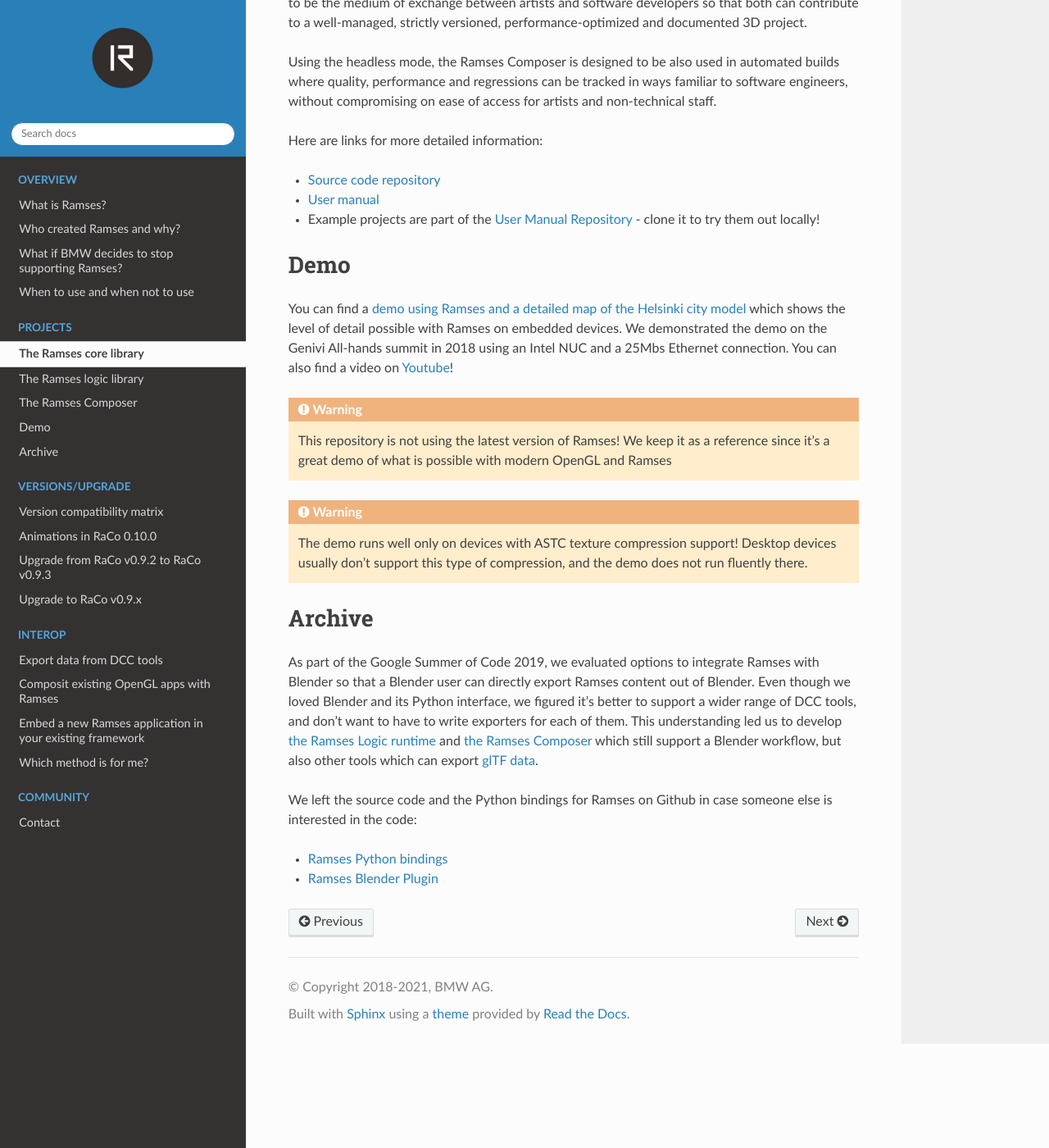
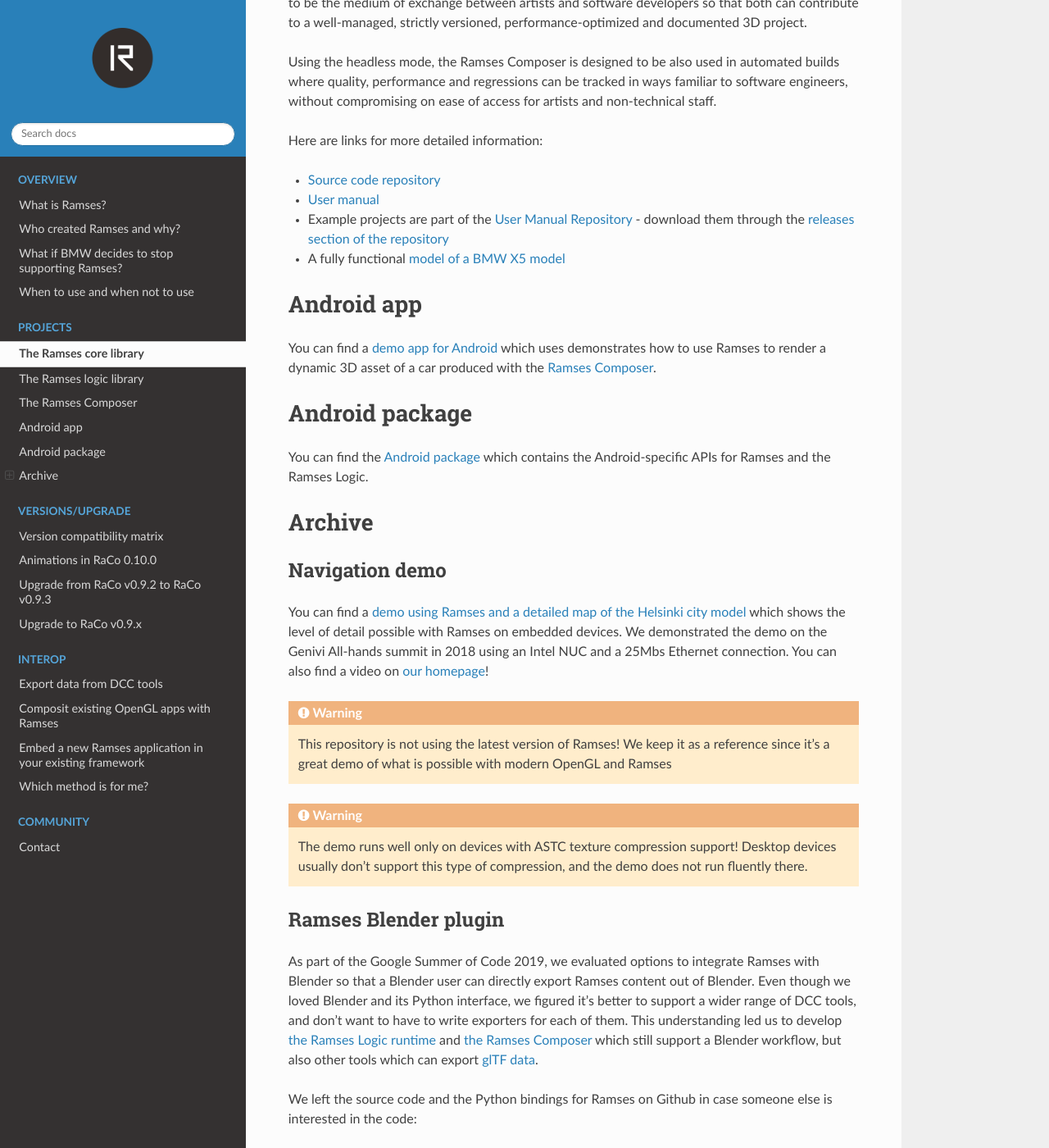
Before and after one commit to COVESA/ramses-sdk, a Sphinx documentation site: the page built from doc/projects.md, in a window 1280 px wide and 1400 px high, scrolled down 1130 px. Shown: the whole window at 82% size. Built offline with Sphinx 7.4.7 and the Read the Docs theme 2.0.0, drawn with Linux system fonts in a browser that asks for light colours.

Commit message:
Update docs
* Fix links
* Add new content (android app, AAR)
* Add link to homepage

````diff
--- a/doc/projects.md
+++ b/doc/projects.md
@@ -47,13 +47,26 @@
 
 * [Source code repository](https://github.com/bmwcarit/ramses-composer)
 * [User manual](https://github.com/bmwcarit/ramses-composer-docs/)
-* Example projects are part of the [User Manual Repository](https://github.com/bmwcarit/ramses-composer-docs/) - clone it to try them out locally!
+* Example projects are part of the [User Manual Repository](https://github.com/bmwcarit/ramses-composer-docs/) - download them through the [releases section of the repository](https://github.com/bmwcarit/ramses-composer-docs/releases)
+* A fully functional [model of a BMW X5 model](https://github.com/bmwcarit/digital-car-3d)
 
-# Demo
+# Android app
+
+You can find a [demo app for Android](https://github.com/bmwcarit/ramses-sample-app) which uses demonstrates
+how to use Ramses to render a dynamic 3D asset of a car produced with the [Ramses Composer](#the-ramses-composer).
+
+# Android package
+
+You can find the [Android package](https://github.com/bmwcarit/ramses-android) which contains the Android-specific APIs
+for Ramses and the Ramses Logic.
+
+# Archive
+
+## Navigation demo
 
 You can find a [demo using Ramses and a detailed map of the Helsinki city model](https://github.com/COVESA/ramses-citymodel-demo)
 which shows the level of detail possible with Ramses on embedded devices. We demonstrated the demo on the Genivi All-hands summit in 2018 using
-an Intel NUC and a 25Mbs Ethernet connection. You can also find a video on [Youtube](https://youtu.be/tyzvEI25BMg?t=198)!
+an Intel NUC and a 25Mbs Ethernet connection. You can also find a video on [our homepage](https://ramses3d.org/)!
 
 ```{warning} This repository is not using the latest version of Ramses! We keep it as a reference since it's a great demo of what is possible with modern OpenGL and Ramses
 ```
@@ -61,7 +74,7 @@
 ```{warning} The demo runs well only on devices with ASTC texture compression support! Desktop devices usually don't support this type of compression, and the demo does not run fluently there.
 ```
 
-# Archive
+## Ramses Blender plugin
 
 As part of the Google Summer of Code 2019, we evaluated options to integrate Ramses with Blender so that a Blender user can directly
 export Ramses content out of Blender. Even though we loved Blender and its Python interface, we figured it's better to support a wider range
````
Also changed, not shown: doc/overview.md (+2 -2 lines), doc/versions.md (+1 -1 lines).
